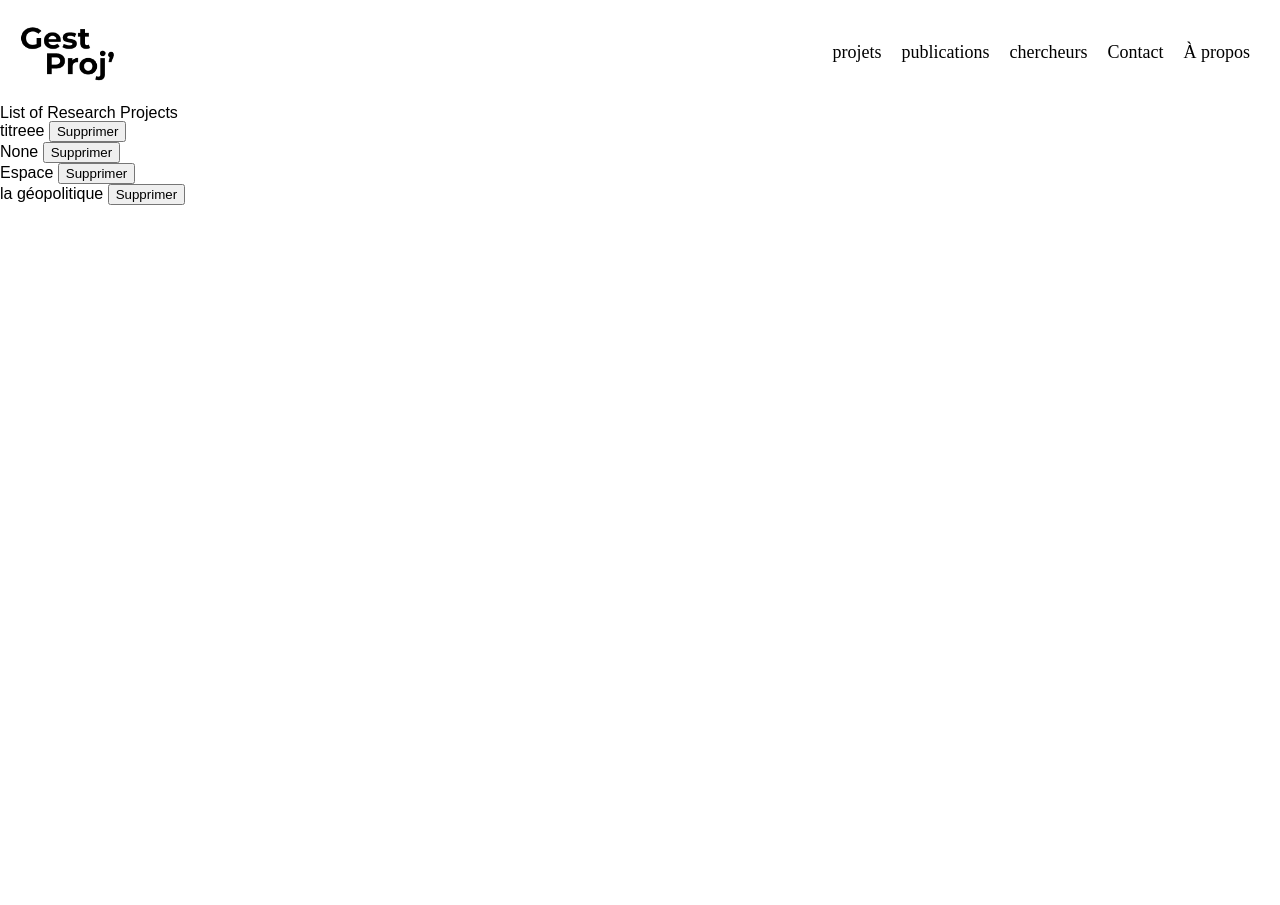
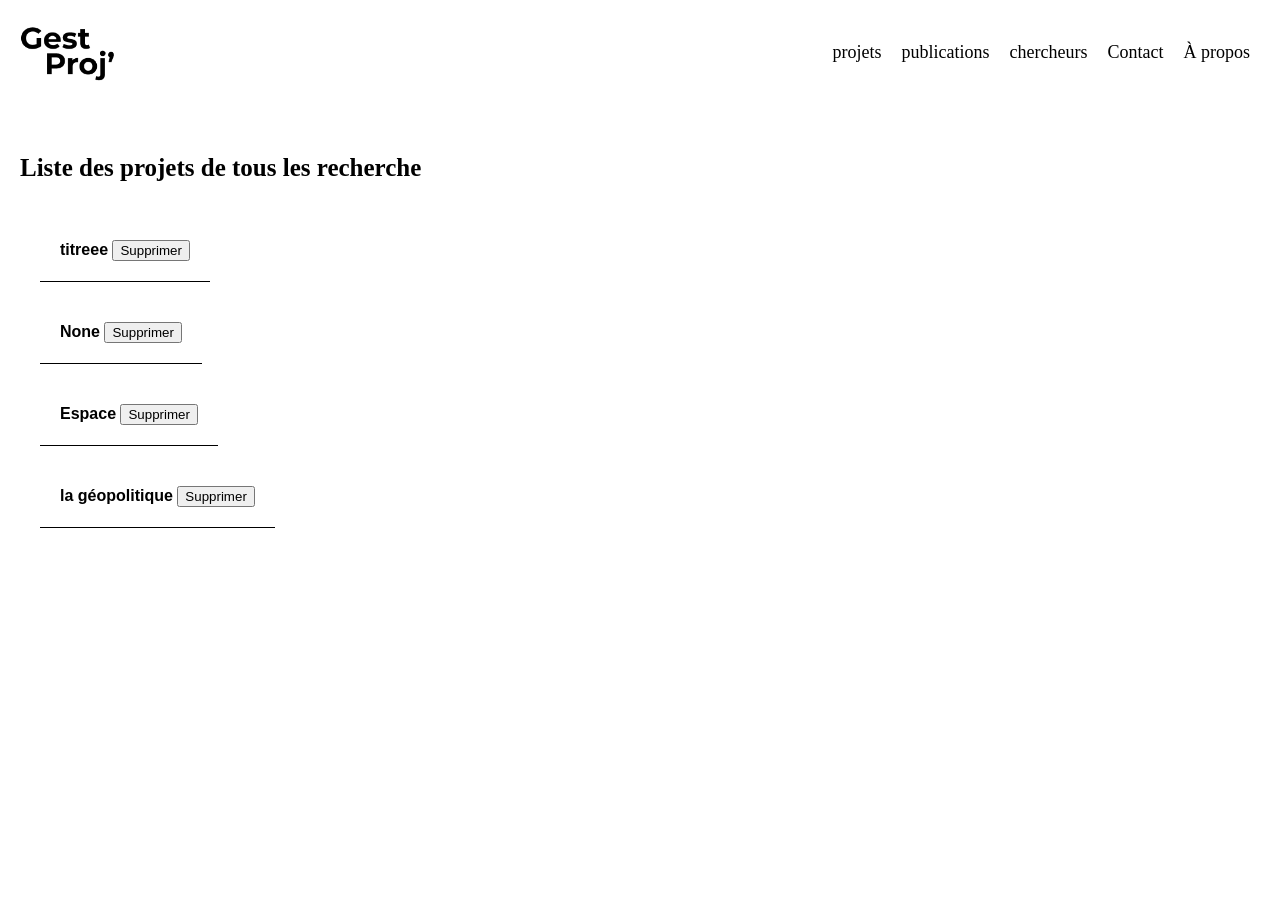
Before and after one commit to TanguyMorel/td-djangorestapi-MOREL-TANGUY, a Django app: page /projects/ in a window 1280 px wide. Before the commit the page ends 205 px from the top, so only its background shows below. Run offline with Django 5.2, Linux system fonts and the light colour scheme; data comes from the database, SQL or seed files in the repository.

Commit message:
add: some style on list project

```diff
--- a/projects/static/css/projet_list.css
+++ b/projects/static/css/projet_list.css
@@ -31,3 +31,32 @@
   font-size: 18px;
   font-family: "montserrat";
 }
+
+section {
+  display: flex;
+  flex-direction: column;
+  gap: 20px;
+  width: 100%;
+  height: 700px;
+  padding: 50px 20px;
+}
+
+section h1 {
+  font-family: "montserrat";
+  font-weight: bolder;
+  font-size: 25px;
+}
+
+section ul {
+  display: flex;
+  flex-direction: column;
+  gap: 20px;
+  padding: 20px;
+}
+
+section ul li {
+  padding: 20px;
+  width: fit-content;
+  border-bottom: solid 1px black;
+  font-weight: bold;
+}
--- a/projects/templates/projects/projects_list.html
+++ b/projects/templates/projects/projects_list.html
@@ -4,8 +4,8 @@
   <head>
     <meta charset="UTF-8" />
     <title>Liste des projets</title>
+    <link rel="stylesheet" href="{% static 'css/reset.css' %}" />
     <link rel="stylesheet" href="{% static 'css/projet_list.css' %}" />
-    <link rel="stylesheet" href="{% static 'css/reset.css' %}" />
   </head>
   <body>
     <header>
@@ -31,7 +31,8 @@
         </ul>
       </nav>
     </header>
-    <h1>List of Research Projects</h1>
+    <section>
+      <h1>Liste des projets de tous les recherche</h1>
       <ul>
         {% for project in projects %}
         <li>
@@ -47,5 +48,6 @@
         </li>
         {% endfor %}
       </ul>
+    </section>
   </body>
 </html>
```
Lines whose indentation alone changed are shown as unchanged.
